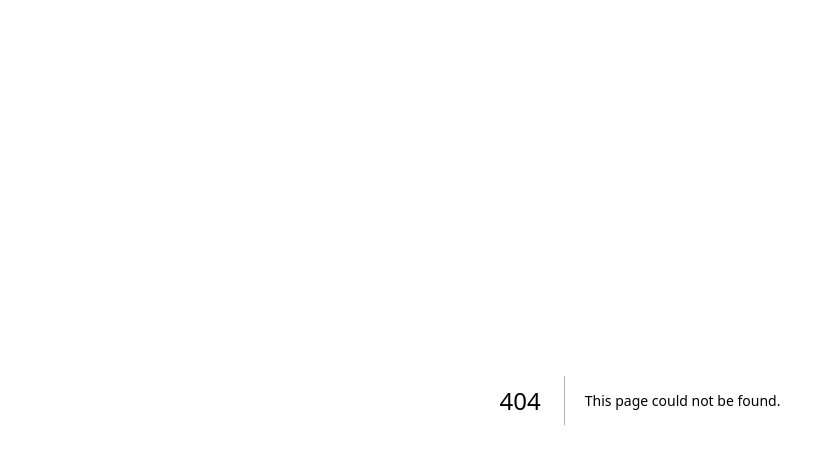
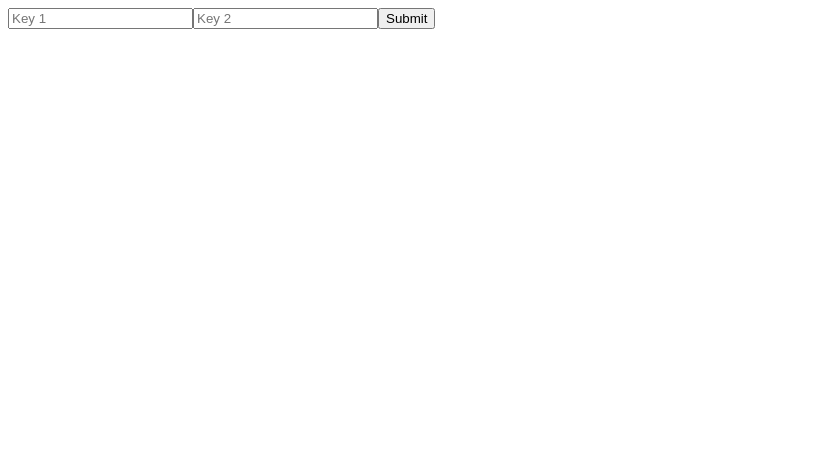
Before and after one commit to javierg48/4h-authentication, a Next.js app: page /input in a window 1280 px wide. Before the commit this address had no page. Shown: the top 464 px of the page, without its empty margins (0-835 px from the left). Built offline with nearby package versions, Linux system fonts and the light colour scheme.

Commit message:
Add input page

```diff
--- /dev/null
+++ b/src/app/api/[addToSection1]/route.js
@@ -0,0 +1,34 @@
+// pages/api/addToSection1.js
+import { MongoClient } from "mongodb";
+import { getDb } from "@/lib/db";
+
+
+
+export async function POST(req, res) {
+  // async function handler(req, res) {
+    // if (req.method === 'POST') {
+    console.log("in Post")
+
+    try {
+      console.log("req.body: ", req.body)
+      const data = req.body; // Assuming the data is sent in the body of the request
+
+    //   const client = await MongoClient.connect("your_mongodb_connection_string");
+      const db = await getDb();
+    //   client.db("4h-authentication");
+
+      const section1Collection = db.collection('section1');
+      const result = await section1Collection.insertOne(data);
+
+      console.log("RESULT section: ", result);
+
+      // client.close();
+
+      res.status(201).json({ message: 'Document added.' });
+    } catch (error) {
+      res.status(500).json({ message: 'Inserting data failed.' });
+    }
+  // }
+}
+
+// export default handler;
--- /dev/null
+++ b/src/app/input/page.jsx
@@ -0,0 +1,47 @@
+"use client"
+
+
+// pages/index.js or pages/your-preferred-page.js
+import { useState } from 'react';
+
+export default function Home() {
+  const [inputData, setInputData] = useState({
+    key1: '',
+    key2: '',
+    // add other fields as needed
+  });
+
+  async function submitHandler(event) {
+    event.preventDefault();
+
+    const response = await fetch('/api/addToSection1', {
+      method: 'POST',
+      body: JSON.stringify(inputData),
+      headers: {
+        'Content-Type': 'application/json',
+      },
+    });
+
+    // const data = await response.json();
+    // console.log(data);
+  }
+
+  return (
+    <form onSubmit={submitHandler}>
+      <input
+        type="text"
+        value={inputData.key1}
+        onChange={(e) => setInputData({ ...inputData, key1: e.target.value })}
+        placeholder="Key 1"
+      />
+      <input
+        type="text"
+        value={inputData.key2}
+        onChange={(e) => setInputData({ ...inputData, key2: e.target.value })}
+        placeholder="Key 2"
+      />
+      {/* Add other fields as needed */}
+      <button type="submit">Submit</button>
+    </form>
+  );
+}
```
Also changed, not shown: src/app/dashboard/page.jsx (+14 -0 lines).
